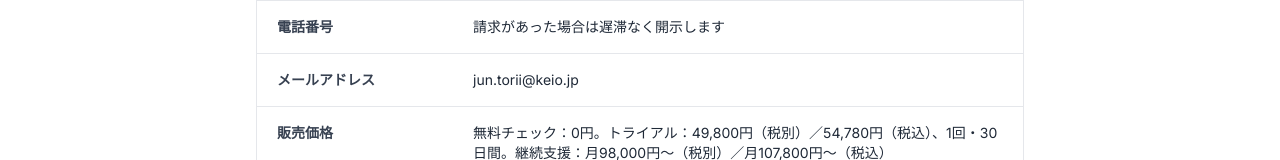
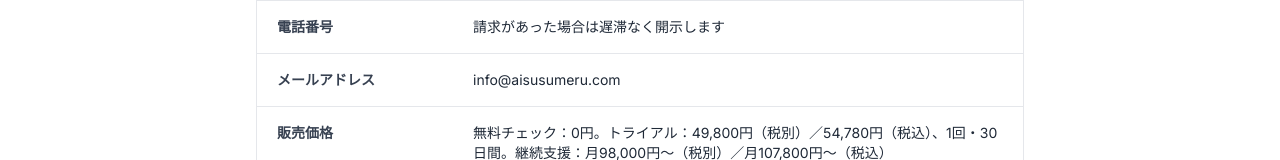
Before and after one commit to okonomidonn/test, a Next.js app: page /ai/legal in a window 1280 px wide. Shown: the part 434-594 px from the top of the page. Built offline with nearby package versions, Linux system fonts and the light colour scheme; no server answers.

Commit message:
Use info@aisusumeru.com as public contact
Co-Authored-By: Claude Opus 5.5 <noreply@anthropic.com>
Claude-Session: https://claude.ai/code/session_01Th8iNbFkn2KLL5wKS71adU

```diff
--- a/geo/web/print/web_price_list.html
+++ b/geo/web/print/web_price_list.html
@@ -77,7 +77,7 @@
 
 <div class="cta">
   <div><b>まずは無料チェックから</b><br>御社のサービスがAIに紹介されているか、計測結果をお送りします。</div>
-  <div class="c" style="font-size:7pt">AIススメル　担当：鳥居潤<br>jun.torii@keio.jp<br><a href="https://test-one-xi-90.vercel.app/ai/apply" style="color:inherit">お問い合わせフォーム<br>test-one-xi-90.vercel.app/ai/apply</a></div>
+  <div class="c" style="font-size:7pt">AIススメル　担当：鳥居潤<br>info@aisusumeru.com<br><a href="https://test-one-xi-90.vercel.app/ai/apply" style="color:inherit">お問い合わせフォーム<br>test-one-xi-90.vercel.app/ai/apply</a></div>
 </div>
 
 <p class="note">表示はすべて税別です。AIの回答は毎回変わるため、紹介や問い合わせの増加をお約束するものではありません。参考：運営元の求人サイトでは、28日間でChatGPT経由のユーザー68人（全体の14.5%）が、キーイベント95件のうち49件を発生させました（2026年9月24日〜10月21日、GA4。対策との因果関係は未検証）。</p>
--- a/geo/web/print/zaito_case_study.html
+++ b/geo/web/print/zaito_case_study.html
@@ -104,7 +104,7 @@
   <div><b>無料チェック：御社のサービスは、AIに紹介されていますか？</b><br>
   利用者がAIに聞きそうな質問で、御社が紹介されるかを実際に計測し、直すべきページをお伝えします。<br>
   <span style="font-size:8pt;color:#d0d7de">無料チェック0円 → トライアル49,800円／30日間 → 継続支援 月98,000円〜（税別）</span></div>
-  <div class="c" style="font-size:7pt">AIススメル　担当：鳥居潤<br>jun.torii@keio.jp<br><a href="https://test-one-xi-90.vercel.app/ai/apply" style="color:inherit">お問い合わせフォーム<br>test-one-xi-90.vercel.app/ai/apply</a></div>
+  <div class="c" style="font-size:7pt">AIススメル　担当：鳥居潤<br>info@aisusumeru.com<br><a href="https://test-one-xi-90.vercel.app/ai/apply" style="color:inherit">お問い合わせフォーム<br>test-one-xi-90.vercel.app/ai/apply</a></div>
 </div>
 
 <p class="note">数値の出典：Googleアナリティクス4（2026年9月24日〜10月21日の28日間）。ChatGPT経由＝セッションの参照元が chatgpt.com。キーイベントは「興味あり」登録・応募など、サイトで設定した成果。ページ別の数は閲覧ページで集計（着地ページではありません）。開設まもないサイトの短期間・少数のデータで、広告の開始時期とも重なるため、施策と流入増の因果は確定していません。AIの回答は毎回変わるため、同じ結果をお約束するものではありません。</p>
--- a/src/lib/contact.ts
+++ b/src/lib/contact.ts
@@ -2,5 +2,5 @@
 export const CONTACT = {
   seller: process.env.LEGAL_SELLER_NAME || "AIススメル",
   representative: process.env.LEGAL_REPRESENTATIVE || "鳥居潤",
-  email: process.env.LEGAL_EMAIL || "jun.torii@keio.jp",
+  email: process.env.LEGAL_EMAIL || "info@aisusumeru.com",
 };
```
Also changed, not shown: 2 other files (tests, documents, lock files or other folders).
